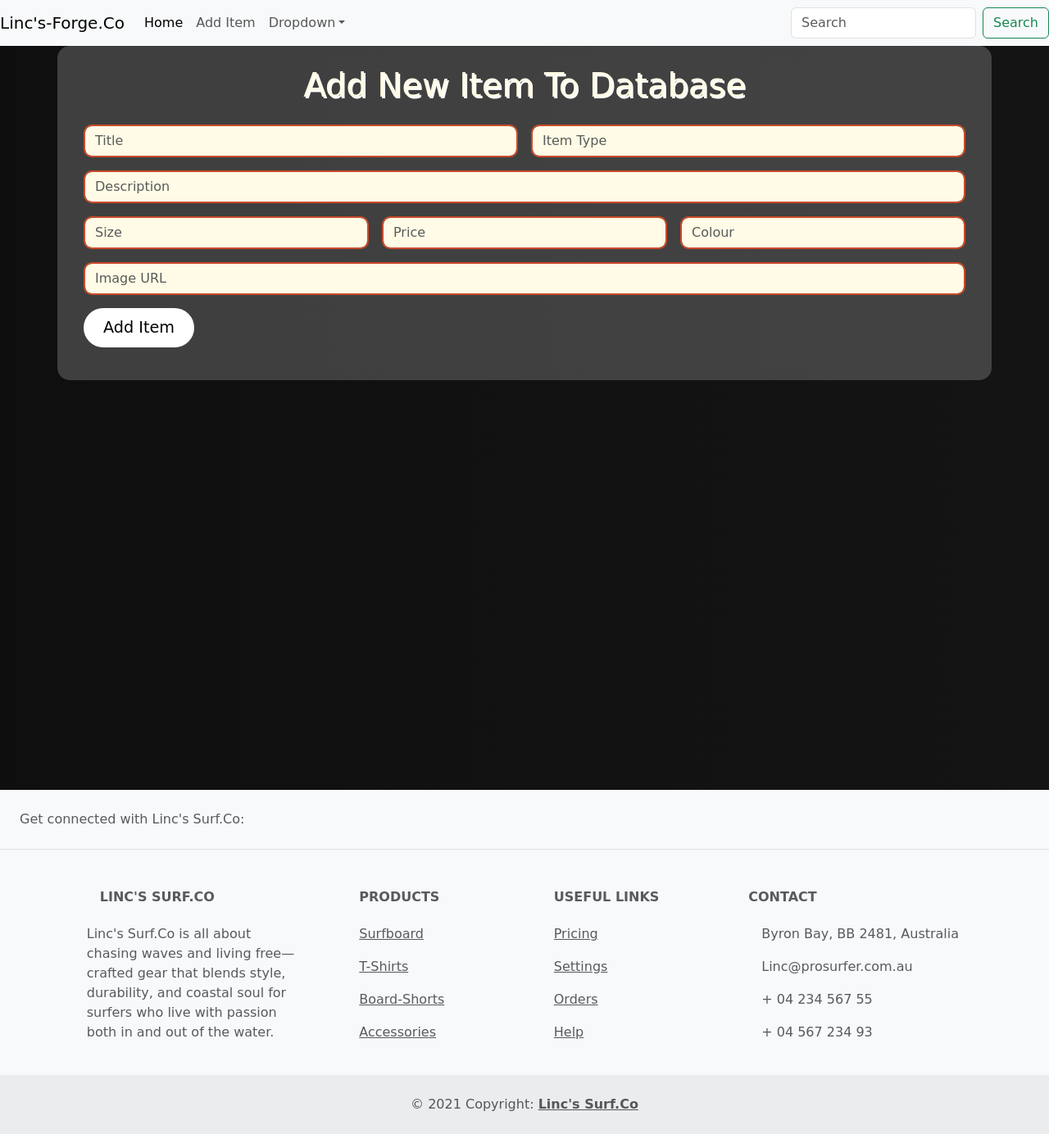
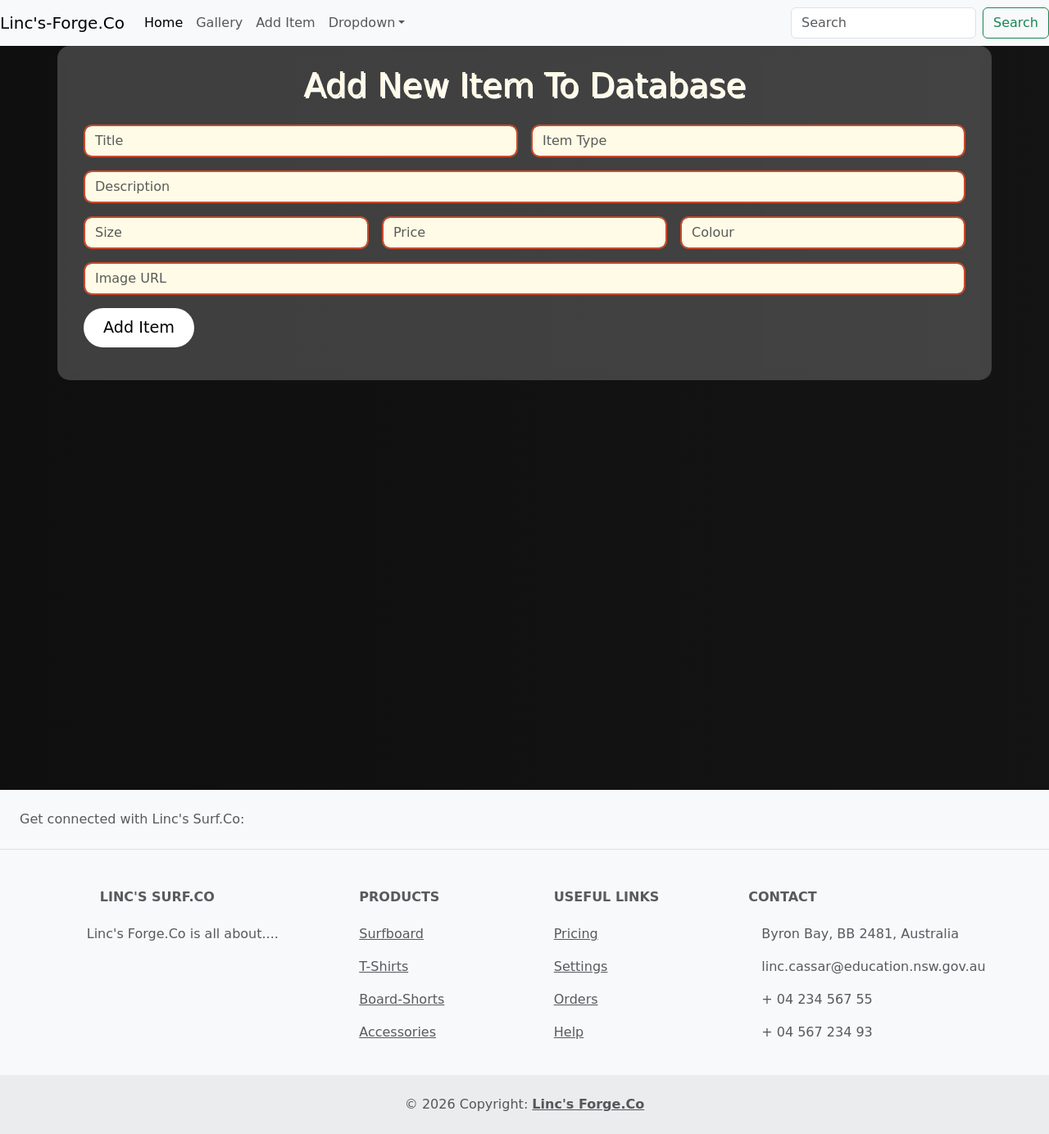
Before and after one commit to the-destroyer1/Major-work, a Flask app: page /add in a window 1280 px wide. Shown: the whole page at 82% size. Run offline with Flask 3, Linux system fonts and the light colour scheme.

Commit message:
i added the gallery page

```diff
--- a/templates/base.html
+++ b/templates/base.html
@@ -106,6 +106,9 @@
               >
             </li>
             <li class="nav-item">
+              <a class="nav-link" href="{{ url_for('gallery') }}">Gallery</a>
+            </li>
+            <li class="nav-item">
               <a class="nav-link" href="{{ url_for('add_item') }}">Add Item</a>
             </li>
             <li class="nav-item dropdown">
@@ -199,10 +202,7 @@
                 <i class="fas fa-gem me-3"></i>Linc's Surf.Co
               </h6>
               <p>
-                Linc's Surf.Co is all about chasing waves and living
-                free—crafted gear that blends style, durability, and coastal
-                soul for surfers who live with passion both in and out of the
-                water.
+                Linc's Forge.Co is all about....
               </p>
             </div>
 
@@ -261,7 +261,7 @@
               <p>
                 <i class="fas fa-home me-3"></i> Byron Bay, BB 2481, Australia
               </p>
-              <p><i class="fas fa-envelope me-3"></i> Linc@prosurfer.com.au</p>
+              <p><i class="fas fa-envelope me-3"></i> linc.cassar@education.nsw.gov.au</p>
               <p><i class="fas fa-phone me-3"></i> + 04 234 567 55</p>
               <p><i class="fas fa-print me-3"></i> + 04 567 234 93</p>
             </div>
@@ -273,11 +273,11 @@
         class="text-center p-4"
         style="background-color: rgba(0, 0, 0, 0.05)"
       >
-        © 2021 Copyright:
+        © 2026 Copyright:
         <a
           class="text-reset fw-bold"
-          href="https://www.youtube.com/watch?v=dQw4w9WgXcQ"
-          >Linc's Surf.Co</a
+          href=""
+          >Linc's Forge.Co</a
         >
       </div>
     </footer>
--- a/views.py
+++ b/views.py
@@ -19,6 +19,23 @@ def init_routes(app):
         items = query.all()
 
         return render_template('index.html', items=items)
+
+    @app.route('/gallery')
+    def gallery():
+        title = request.args.get("title", "")
+        item_type = request.args.get("item_type", "")
+
+        query = Item.query
+
+        # Apply filters if present
+        if title:
+            query = query.filter(Item.title.ilike(f"%{title}%"))
+        if item_type:
+            query = query.filter(Item.item_type == item_type)
+
+        items = query.all()
+
+        return render_template('gallery.html', items=items)
 
 
     @app.route('/add', methods=['GET', 'POST'])
```
Also changed, not shown: templates/gallery.html (added, +77 -0 lines).
